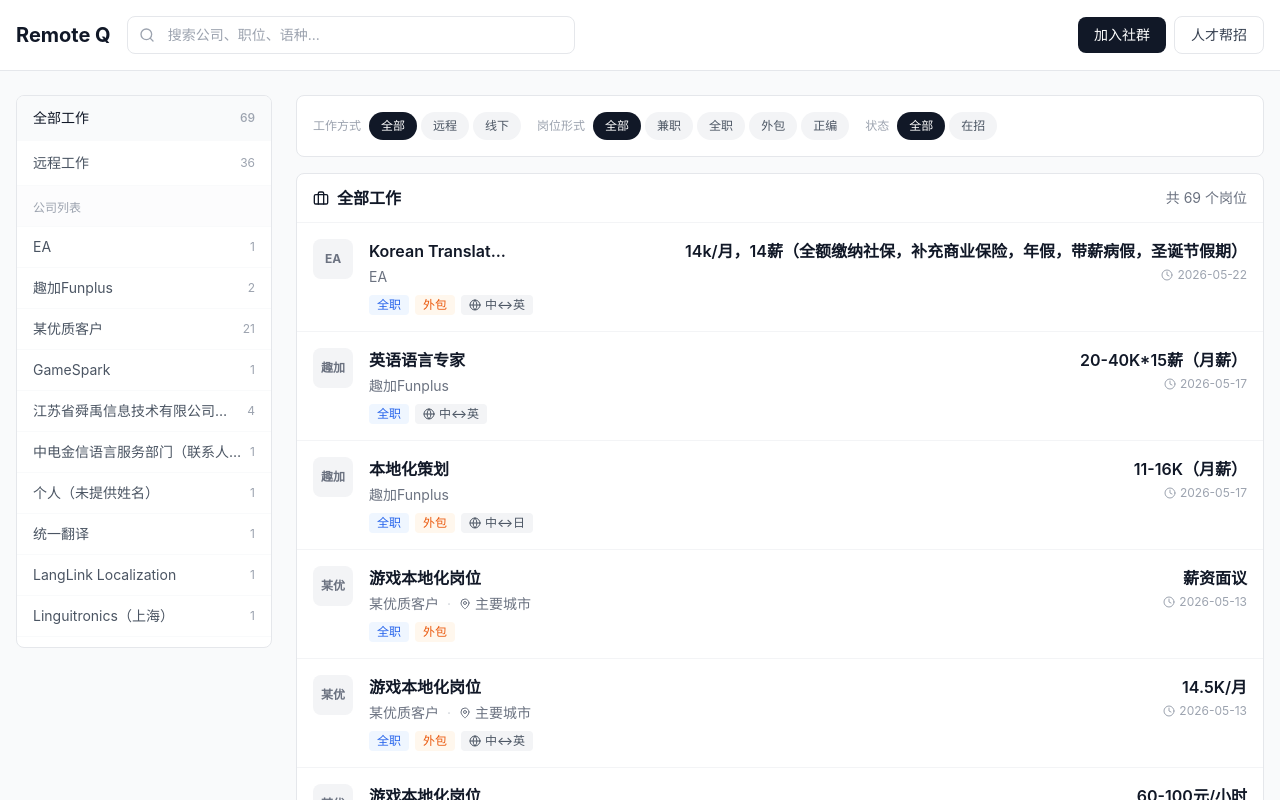
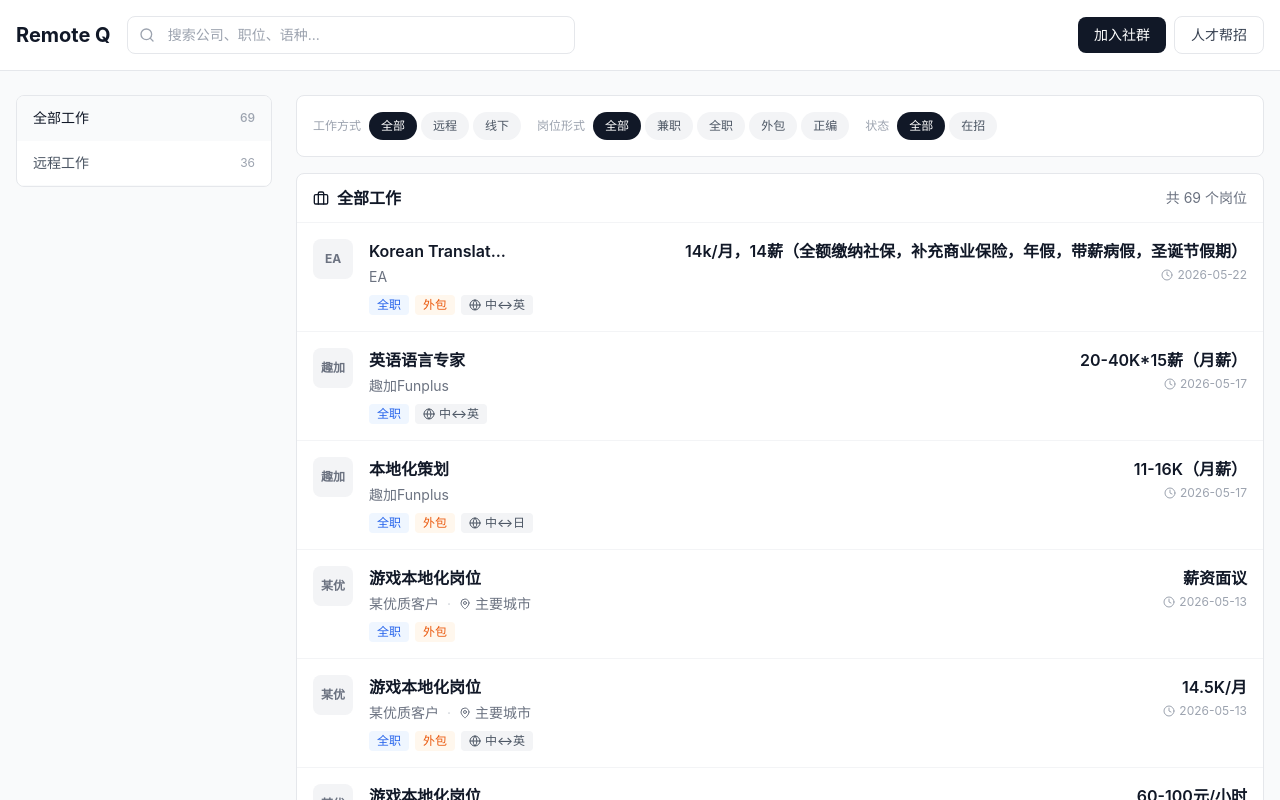
Before and after one commit to quanquan-code/remote-q-web, a React (Vite) app: page /#/ in a window 1280 px wide. Shown: the top 800 px of the page. Built offline with nearby package versions, Linux system fonts and the light colour scheme.

Commit message:
feat: remove company list sidebar to prevent direct company bypass

```diff
--- a/src/pages/Jobs.jsx
+++ b/src/pages/Jobs.jsx
@@ -94,7 +94,6 @@ const jobsData = applyOverrides(rawJobsData);
 
 const Jobs = () => {
   const [searchQuery, setSearchQuery] = useState('');
-  const [selectedCompany, setSelectedCompany] = useState(null);
   const [selectedNav, setSelectedNav] = useState('全部工作');
   const [selectedLocation, setSelectedLocation] = useState('全部');
   const [selectedType, setSelectedType] = useState('全部');
@@ -105,22 +104,6 @@ const Jobs = () => {
   const locationFilters = ['全部', '远程', '线下'];
   const typeFilters = ['全部', '兼职', '全职', '外包', '正编'];
   const statusFilters = ['全部', '在招'];
-
-  // 提取所有公司
-  const companies = useMemo(() => {
-    const companyMap = new Map();
-    jobsData.forEach(job => {
-      if (!companyMap.has(job.company)) {
-        companyMap.set(job.company, {
-          name: job.company,
-          jobs: [],
-          location: job.location
-        });
-      }
-      companyMap.get(job.company).jobs.push(job);
-    });
-    return Array.from(companyMap.values());
-  }, []);
 
   const filteredJobs = useMemo(() => {
     let jobs = jobsData;
@@ -144,11 +127,6 @@ const Jobs = () => {
         job.description?.toLowerCase().includes(query) ||
         job.languagePair?.toLowerCase().includes(query)
       );
-    }
-
-    // 公司筛选
-    if (selectedCompany) {
-      jobs = jobs.filter(job => job.company === selectedCompany);
     }
 
     // 远程/线下筛选
@@ -191,7 +169,7 @@ const Jobs = () => {
     });
 
     return jobs;
-  }, [searchQuery, selectedCompany, selectedNav, selectedLocation, selectedType, selectedStatus]);
+  }, [searchQuery, selectedNav, selectedLocation, selectedType, selectedStatus]);
 
   // 岗位形式标签颜色
   const typeColorMap = {
@@ -214,13 +192,6 @@ const Jobs = () => {
   // 处理导航切换
   const handleNavClick = (key) => {
     setSelectedNav(key);
-    setSelectedCompany(null);
-  };
-
-  // 处理公司点击
-  const handleCompanyClick = (companyName) => {
-    setSelectedCompany(companyName);
-    setSelectedNav('公司');
   };
 
   return (
@@ -297,29 +268,6 @@ const Jobs = () => {
                   <span className="text-xs text-gray-400">{item.count}</span>
                 </button>
               ))}
-
-              {/* 公司列表标题 */}
-              <div className="px-4 py-2 border-b border-gray-50 bg-gray-50/50">
-                <span className="text-xs font-medium text-gray-400">公司列表</span>
-              </div>
-
-              {/* 公司项 */}
-              <div className="max-h-[calc(100vh-380px)] overflow-y-auto">
-                {companies.map(company => (
-                  <button
-                    key={company.name}
-                    onClick={() => handleCompanyClick(company.name)}
-                    className={`w-full px-4 py-2.5 text-left text-sm transition-colors border-b border-gray-50 ${
-                      selectedCompany === company.name && selectedNav === '公司' ? 'bg-gray-50 text-gray-900 font-medium' : 'text-gray-600 hover:bg-gray-50'
-                    }`}
-                  >
-                    <div className="flex items-center justify-between">
-                      <span className="truncate">{company.name}</span>
-                      <span className="text-xs text-gray-400 shrink-0 ml-2">{company.jobs.length}</span>
-                    </div>
-                  </button>
-                ))}
-              </div>
             </div>
           </div>
 
@@ -392,7 +340,7 @@ const Jobs = () => {
               <div className="px-4 py-3 border-b border-gray-100 flex items-center justify-between">
                 <h2 className="font-semibold text-gray-900 flex items-center gap-2">
                   <Briefcase className="w-4 h-4" />
-                  {selectedNav === '公司' ? selectedCompany : selectedNav}
+                  {selectedNav}
                 </h2>
                 <span className="text-sm text-gray-500">共 {filteredJobs.length} 个岗位</span>
               </div>
```
